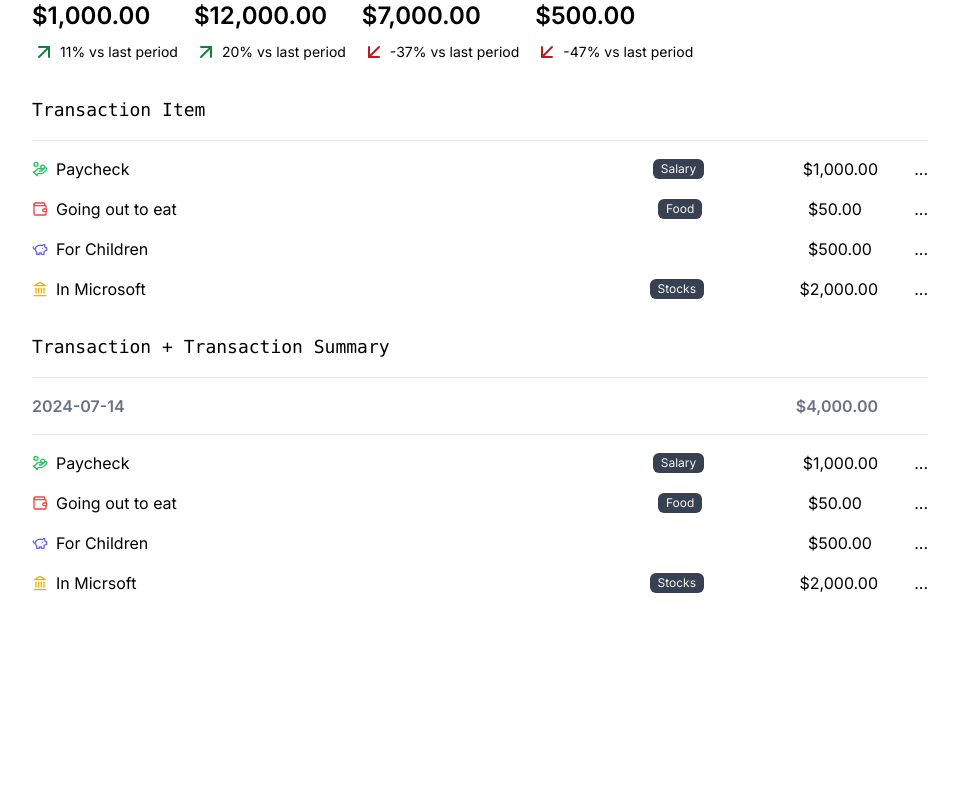
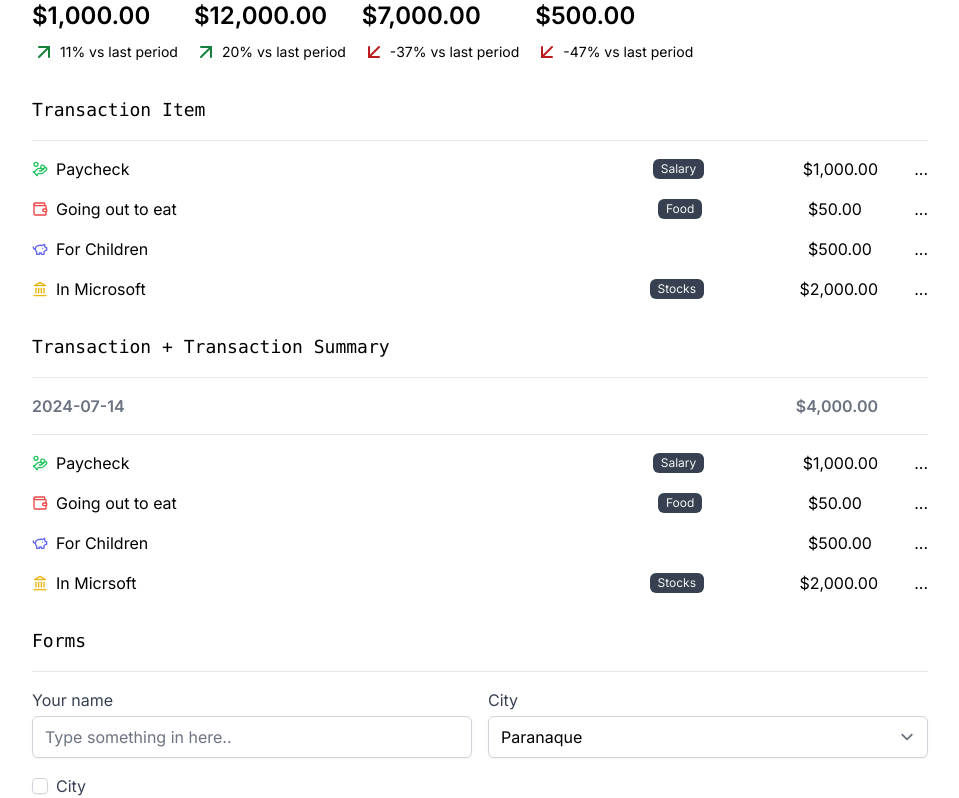
Before and after one commit to jigolaurito93/expenses-nextjs, a Next.js app: page /playground in a window 1280 px wide. Shown: the part 310-1108 px from the top of the page, without its empty margins (160-1119 px from the left). Before the commit the page ends 905 px from the top, so only its background shows below. Built offline with nearby package versions, Linux system fonts and the light colour scheme.

Commit message:
tailwindcss forms

```diff
--- a/app/playground/page.tsx
+++ b/app/playground/page.tsx
@@ -92,6 +92,49 @@ export default function Page() {
           />
         </div>
       </div>
+
+      <div>
+        <h2 className="mb-4 text-lg font-mono">Forms</h2>
+        <hr className="mb-4 border-gray-200 dark:border-gray-800" />
+        <div className="grid grid-cols-2 gap-4">
+          <div>
+            <label
+              htmlFor=""
+              className="text-gray-700 dark:text-gray-300 block mb-1"
+            >
+              Your name
+            </label>
+            <input
+              type="text"
+              placeholder="Type something in here.."
+              className="w-full rounded-md shadow-sm border-gray-300 bg-white dark:border-gray-700 dark:bg-gray-950"
+            />
+          </div>
+          <div>
+            <label
+              htmlFor=""
+              className="text-gray-700 dark:text-gray-300 block mb-1"
+            >
+              City
+            </label>
+            <select className="w-full rounded-md shadow-sm border-gray-300 bg-white dark:border-gray-700 dark:bg-gray-950">
+              <option>Paranaque</option>
+              <option>Makati</option>
+              <option>Muntinlupa</option>
+            </select>
+          </div>
+
+          <div className="flex items-center">
+            <input
+              type="checkbox"
+              className="rounded border-gray-300 text-gray-700 bg-white dark:bg-gray-950 dark:text-gray-500 shadow-sm"
+            />
+            <label htmlFor="" className="text-gray-700 dark:text-gray-300 ml-2">
+              City
+            </label>
+          </div>
+        </div>
+      </div>
     </main>
   );
 }
--- a/package.json
+++ b/package.json
@@ -11,6 +11,7 @@
   "dependencies": {
     "@supabase/ssr": "^0.4.0",
     "@supabase/supabase-js": "^2.44.2",
+    "@tailwindcss/forms": "^0.5.7",
     "lucide-react": "^0.401.0",
     "next": "14.2.4",
     "react": "^18",
--- a/tailwind.config.ts
+++ b/tailwind.config.ts
@@ -1,4 +1,5 @@
 import type { Config } from "tailwindcss";
+// import plugin from "tailwindcss/plugin";
 
 const config: Config = {
   content: [
@@ -15,6 +16,6 @@ const config: Config = {
       },
     },
   },
-  plugins: [],
+  plugins: [require("@tailwindcss/forms")],
 };
 export default config;
```
Also changed, not shown: 1 other file (tests, documents, lock files or other folders).
